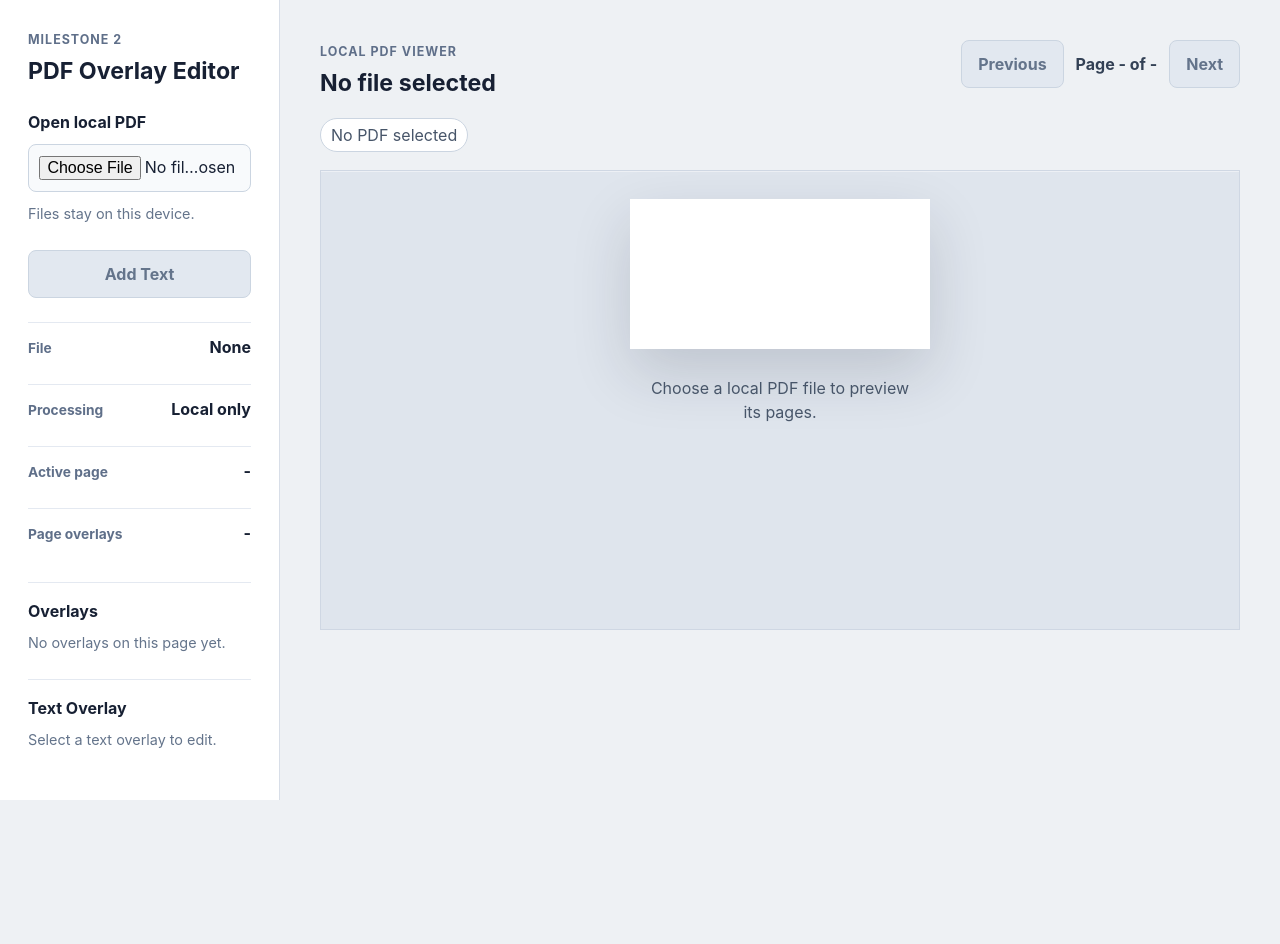
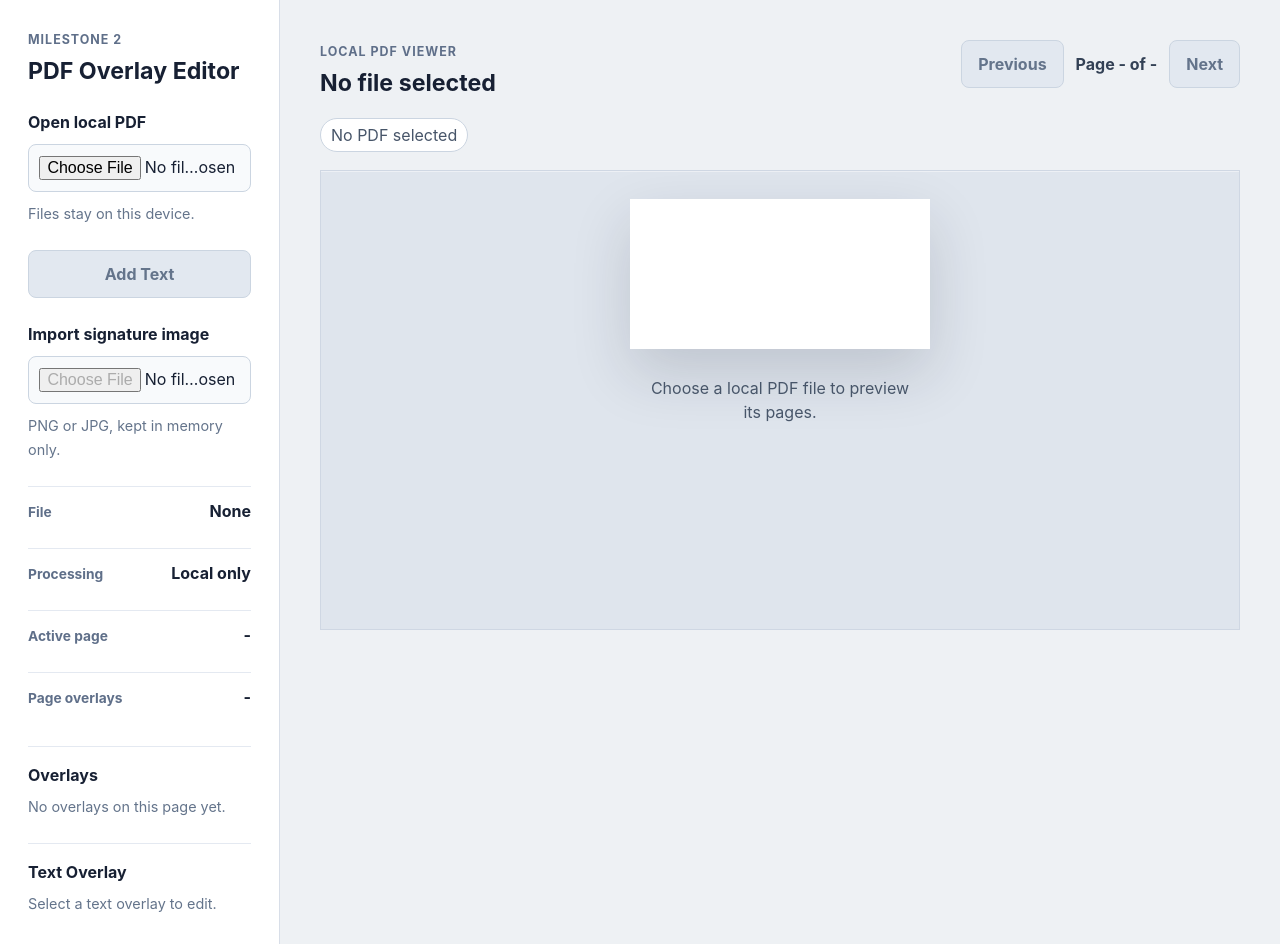
Before and after one commit to agungtrisutaji/pdf-editor, a React (Vite) app: page / in a window 1280 px wide. Before the commit the page ends 800 px from the top, so only its background shows below. Built offline with nearby package versions, Linux system fonts and the light colour scheme.

Commit message:
feat: integrate signature image picker and state in main App

```diff
--- a/src/App.tsx
+++ b/src/App.tsx
@@ -5,10 +5,12 @@ import {
   type SelectedPdfFile,
 } from "./components/pdf/PdfFilePicker";
 import { OverlayList } from "./components/overlays/OverlayList";
+import { SignatureImagePicker } from "./components/overlays/SignatureImagePicker";
 import { TextOverlayEditor } from "./components/overlays/TextOverlayEditor";
 import { PdfViewer } from "./components/pdf/PdfViewer";
 import {
   addOverlay,
+  createSignatureOverlay,
   createTextOverlay,
   deleteOverlay,
   getPageOverlays,
@@ -18,11 +20,15 @@ import {
   updateOverlaySize,
   updateTextOverlayText,
 } from "./state/overlayState";
-import type { OverlayPageState, TextOverlay } from "./types/overlays";
+import type { OverlayPageState } from "./types/overlays";
 
 const TEXT_OVERLAY_BASE_POSITION = 96;
 const TEXT_OVERLAY_OFFSET_STEP = 24;
 const TEXT_OVERLAY_MAX_OFFSET = 240;
+const SIGNATURE_OVERLAY_BASE_X = 96;
+const SIGNATURE_OVERLAY_BASE_Y = 140;
+const SIGNATURE_OVERLAY_OFFSET_STEP = 24;
+const SIGNATURE_OVERLAY_MAX_OFFSET = 240;
 
 function App() {
   const [selectedPdf, setSelectedPdf] = useState<SelectedPdfFile | null>(null);
@@ -35,10 +41,9 @@ function App() {
   );
 
   const activePageOverlays = getPageOverlays(overlayState, activePageIndex);
-  const selectedTextOverlay =
+  const selectedOverlay =
     activePageOverlays.find(
-      (overlay): overlay is TextOverlay =>
-        overlay.id === selectedOverlayId && overlay.type === "text",
+      (overlay) => overlay.id === selectedOverlayId,
     ) ?? null;
   const canAddTextOverlay = selectedPdf !== null && isPdfReady;
 
@@ -76,6 +81,27 @@ function App() {
     });
     setOverlayState((currentState) => addOverlay(currentState, textOverlay));
     setSelectedOverlayId(textOverlay.id);
+  }
+
+  function handleSignatureSelected(imageDataUrl: string) {
+    if (!canAddTextOverlay) {
+      return;
+    }
+
+    const offset = Math.min(
+      activePageOverlays.length * SIGNATURE_OVERLAY_OFFSET_STEP,
+      SIGNATURE_OVERLAY_MAX_OFFSET,
+    );
+    const signatureOverlay = createSignatureOverlay({
+      pageIndex: activePageIndex,
+      imageDataUrl,
+      x: SIGNATURE_OVERLAY_BASE_X + offset,
+      y: SIGNATURE_OVERLAY_BASE_Y + offset,
+    });
+    setOverlayState((currentState) =>
+      addOverlay(currentState, signatureOverlay),
+    );
+    setSelectedOverlayId(signatureOverlay.id);
   }
 
   function handlePageIndexChange(pageIndex: number) {
@@ -154,6 +180,11 @@ function App() {
           Add Text
         </button>
 
+        <SignatureImagePicker
+          disabled={!canAddTextOverlay}
+          onSignatureSelected={handleSignatureSelected}
+        />
+
         <dl className="page-summary">
           <div>
             <dt>File</dt>
@@ -183,7 +214,7 @@ function App() {
         />
 
         <TextOverlayEditor
-          overlay={selectedTextOverlay}
+          overlay={selectedOverlay}
           onTextChange={handleSelectedTextChange}
         />
 
```
